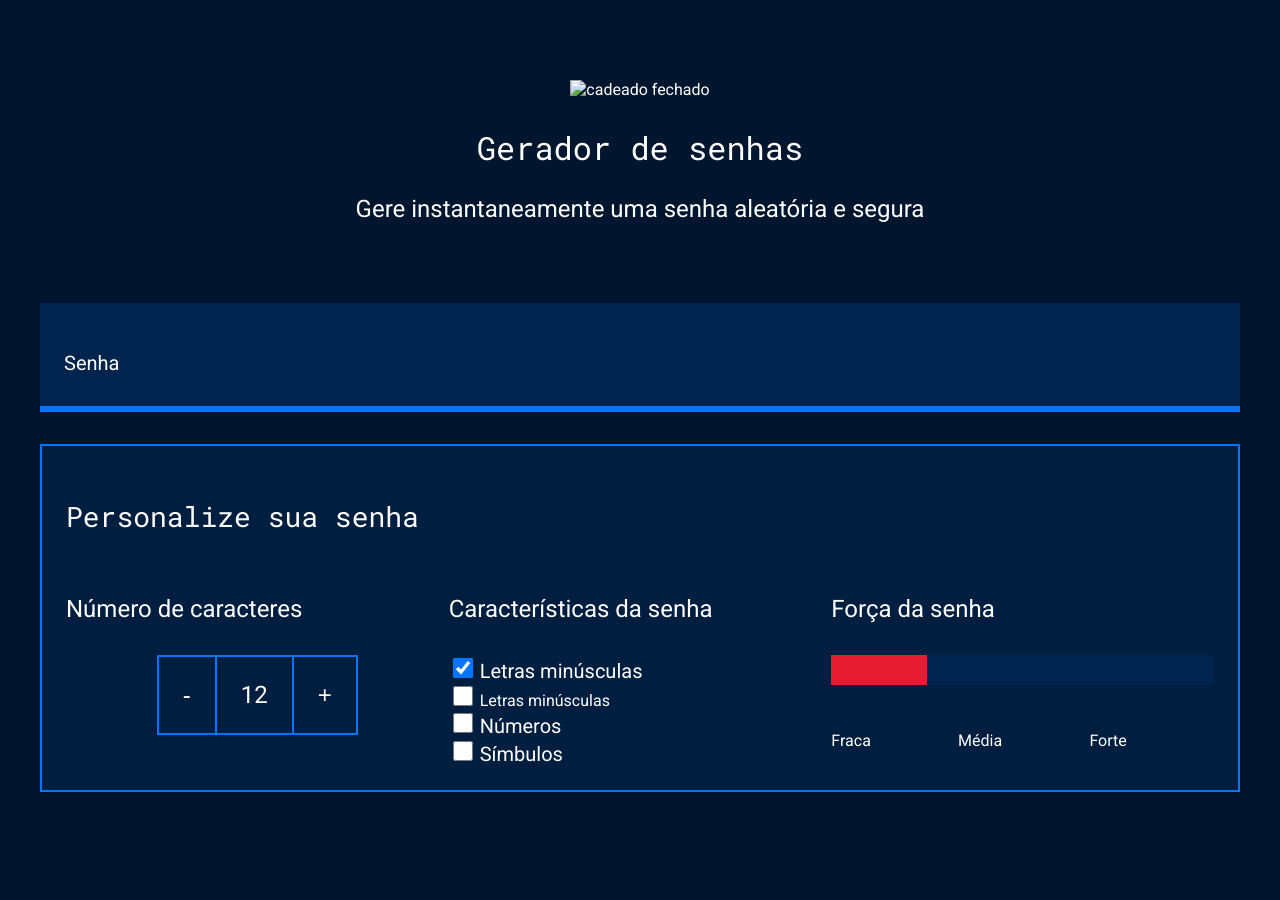
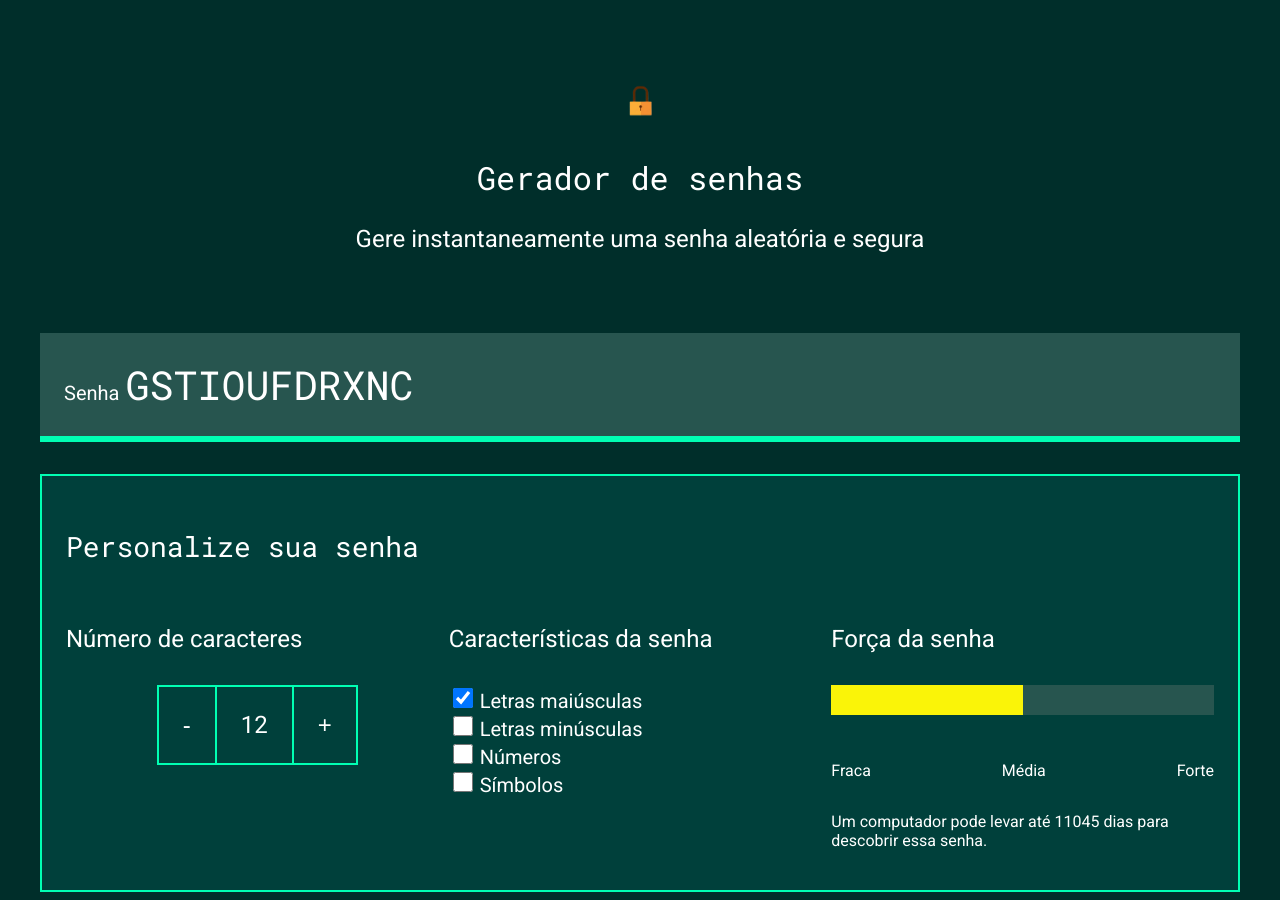
Before and after one commit to Filipe0044/gerador-de-senhas, a plain HTML site: page index.html in a window 1280 px wide. Before the commit the page ends 800 px from the top, so only its background shows below. Drawn offline with Linux system fonts and the light colour scheme.

Commit message:
Add files via upload

```diff
--- a/index.html
+++ b/index.html
@@ -11,13 +11,13 @@
 <body>
     <section class="conteudo">
         <div class="conteudo-titulo">
-            <img src="unlock.svg" alt="cadeado fechado">
+            <img src="images-removebg-preview.png" alt="cadeado fechado">
             <h2 class="titulo-principal">Gerador de senhas</h2>
             <h3 class="titulo-secundario">Gere instantaneamente uma senha aleatória e segura</h3>
         </div>
         <div class="conteudo-senha">
             <label for="senha">Senha</label>
-            <input name="senha" type="text" id="campo-senha">
+            <input name="senha" type="text" id="campo-senha" readonly>
         </div>
         <div class="parametro">
             <h3 class="parametro-titulo">Personalize sua senha</h3>
@@ -32,39 +32,38 @@
                 </div>
                 <div class="parametro-senha">
                     <h4 class="parametro-senha__titulo">Características da senha</h4>
-                    <div class="parametro-senha-checbox">
-                        <input name="maiuscula"type="checkbox" class="checkbox"checked>
-                        <label for="maiusculo">Letras minúsculas</label>
+                    <div class="parametro-senha-checkbox">
+                        <input name="maiusculo" type="checkbox" class="checkbox" checked>
+                        <label for="maiusculo">Letras maiúsculas</label>
                     </div>
                     <div class="parametro-senha-checkbox">
-                        <input name="minusculo"type="checkbox" class="checkbox">
-                        <lapel for="minusculo">Letras minúsculas</lapel>
+                        <input name="minusculo" type="checkbox" class="checkbox">
+                        <label for="minusculo">Letras minúsculas</label>
                     </div>
                     <div class="parametro-senha-checkbox">
-                        <input name="numero" type="checkbox"class="checkbox">
+                        <input name="numero" type="checkbox" class="checkbox">
                         <label for="numero">Números</label>
                     </div>
                     <div class="parametro-senha-checkbox">
-                        <input  name="simbulo" type="checkbox"class="checkbox">
-                        <label for="simbulo">Símbulos</label>
+                        <input name="simbolo" type="checkbox" class="checkbox">
+                        <label for="simbolo">Símbolos</label>
                     </div>
-
-
                 </div>
                 <div class="parametro-senha">
                     <h4 class="parametro-senha__titulo">Força da senha</h4>
                     <div class="barra"></div>
-                    <div class="fraca"></div>
+                    <div class="forca fraca"></div>
                     <div class="parametro-senha-textos">
-                    <p>Fraca</p>
-                    <p>Média</p>
-                    <p>Forte</p>
-                    </p>
+                        <p>Fraca</p>
+                        <p>Média</p>
+                        <p>Forte</p>
                     </div>
+                    <p class="entropia"></p>
                 </div>
             </div>
         </div>
     </section>
+    <script src="main.js"></script>
 </body>
 
 </html>
--- /dev/null
+++ b/main.js
@@ -0,0 +1,77 @@
+const numeroSenha = document.querySelector('.parametro-senha__texto');
+let tamanhoSenha = 12;
+numeroSenha.textContent = tamanhoSenha;
+const letrasMaiusculas = 'ABCDEFGHIJKLMNOPQRSTUVXYWZ';
+const letrasMinusculas = 'abcdefghijklmnopqrstuvxywz';
+const numeros = '0123456789';
+const simbolos = '!@%*?';
+const botoes = document.querySelectorAll('.parametro-senha__botao');
+const campoSenha = document.querySelector('#campo-senha');
+const checkbox = document.querySelectorAll('.checkbox');
+const forcaSenha = document.querySelector('.forca');
+
+botoes[0].onclick = diminuiTamanho;
+botoes[1].onclick = aumentaTamanho;
+
+function diminuiTamanho() {
+    if (tamanhoSenha > 1) {
+        // tamanhoSenha = tamanhoSenha-1;
+        tamanhoSenha--;
+    }
+    numeroSenha.textContent = tamanhoSenha;
+    geraSenha();
+}
+function aumentaTamanho() {
+    if (tamanhoSenha < 20) {
+        // tamanhoSenha = tamanhoSenha+1;
+        tamanhoSenha++;
+    }
+    numeroSenha.textContent = tamanhoSenha;
+    geraSenha();
+}
+
+for (i = 0; i < checkbox.length; i++) {
+    checkbox[i].onclick = geraSenha;
+}
+
+geraSenha();
+
+function geraSenha() {
+    let alfabeto = '';
+    if (checkbox[0].checked) {
+        alfabeto = alfabeto + letrasMaiusculas;
+    }
+    if (checkbox[1].checked) {
+        alfabeto = alfabeto + letrasMinusculas;
+    }
+    if (checkbox[2].checked) {
+        alfabeto = alfabeto + numeros;
+    }
+    if (checkbox[3].checked) {
+        alfabeto = alfabeto + simbolos;
+    }
+    let senha = '';
+    for (let i = 0; i < tamanhoSenha; i++) {
+        let numeroAleatorio = Math.random() * alfabeto.length;
+        numeroAleatorio = Math.floor(numeroAleatorio);
+        senha = senha + alfabeto[numeroAleatorio];
+    }
+    campoSenha.value = senha;
+    classificaSenha(alfabeto.length);
+
+}
+
+function classificaSenha(tamanhoAlfabeto) {
+    let entropia = tamanhoSenha * Math.log2(tamanhoAlfabeto);
+    console.log(entropia);
+    forcaSenha.classList.remove('fraca', 'media', 'forte');
+    if (entropia > 57) {
+        forcaSenha.classList.add('forte');
+    } else if (entropia > 35 && entropia < 57) {
+        forcaSenha.classList.add('media');
+    } else if (entropia <= 35) {
+        forcaSenha.classList.add('fraca');
+    }
+    const valorEntropia = document.querySelector('.entropia');
+    valorEntropia.textContent = "Um computador pode levar até " + Math.floor(2 ** entropia / (100e6 * 60 * 60 * 24)) + " dias para descobrir essa senha.";
+}
--- a/style.css
+++ b/style.css
@@ -2,13 +2,14 @@
 
 :root {
     --branco: white;
-    --cor-de-fundo: #00162E;
-    --fundo-senha: #00244D;
-    --fundo-texto: #001E40;
-    --borda: #0075FF;
+    --cor-de-fundo: #002e2a;
+    --fundo-senha: #27554f;
+    --fundo-texto: #00403b;
+    --borda: #00ffb3;
     --roboto: 'Roboto', sans-serif;
     --roboto-mono: 'Roboto Mono', monospace;
 }
+
 * {
     font-weight: 400;
 }
@@ -98,6 +99,7 @@ body {
     font-size: 24px;
     cursor: pointer;
 }
+
 .parametro-senha__texto {
     padding: 24px;
     border-top: 2px solid var(--borda);
@@ -106,29 +108,44 @@ body {
     font-size: 24px;
 }
 
-label{
+label {
     font-size: 20px;
 }
 
-.checkbox{
+.checkbox {
     width: 20px;
     height: 20px;
     cursor: pointer;
 }
 
-.barra{
+.barra {
     background-color: var(--fundo-senha);
     height: 30px;
     width: 100%;
 }
-.fraca{
+
+.forca {
     height: 30px;
-    width: 25%;
-    background-color: #E71B32;
     position: relative;
     bottom: 30px;
 }
-.parametro-senha-textos{
+
+.fraca {
+    width: 25%;
+    background-color: #E71B32;
+}
+
+.media {
+    background-color: #FAF408;
+    width: 50%;
+}
+
+.forte {
+    background-color: #00FF85;
+    width: 100%;
+}
+
+.parametro-senha-textos {
     display: flex;
     justify-content: space-between;
 }
@@ -139,3 +156,8 @@ label{
         flex-direction: row;
     }
 }
+
+img {
+    width: 45px;
+    height: 45px;
+}
```
Also changed, not shown: images-removebg-preview.png (added).
